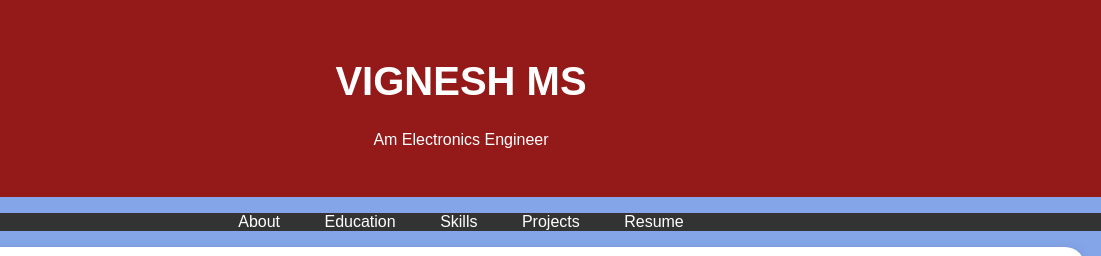
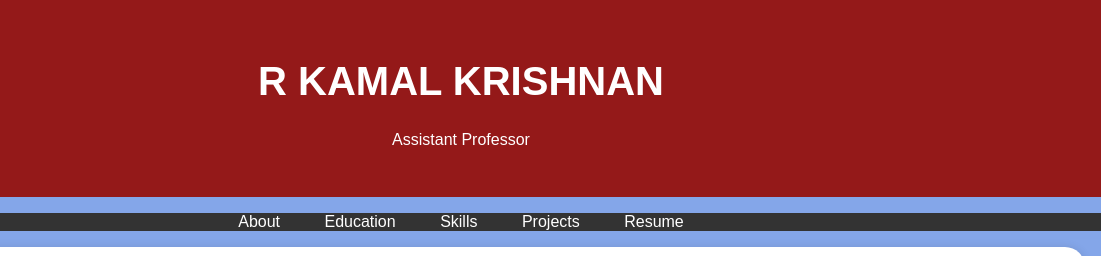
Before and after one commit to Kamalakrishnan6400/Portfolio, a plain HTML site: page index.html in a window 1280 px wide. Shown: the top 256 px of the page, 179-1280 px from the left. Drawn offline with Linux system fonts and the light colour scheme.

Commit message:
Update index.html

```diff
--- a/index.html
+++ b/index.html
@@ -96,8 +96,8 @@
         <div class="header-content">
             <!-- Add your profile picture here -->
             <img src="./pic.jpg" alt="Your Profile Picture" class="profile-picture">
-            <h1>VIGNESH MS</h1>
-            <p>Am Electronics Engineer</p>
+            <h1>R KAMAL KRISHNAN</h1>
+            <p>Assistant Professor </p>
         </div>
     </header>
 
```
